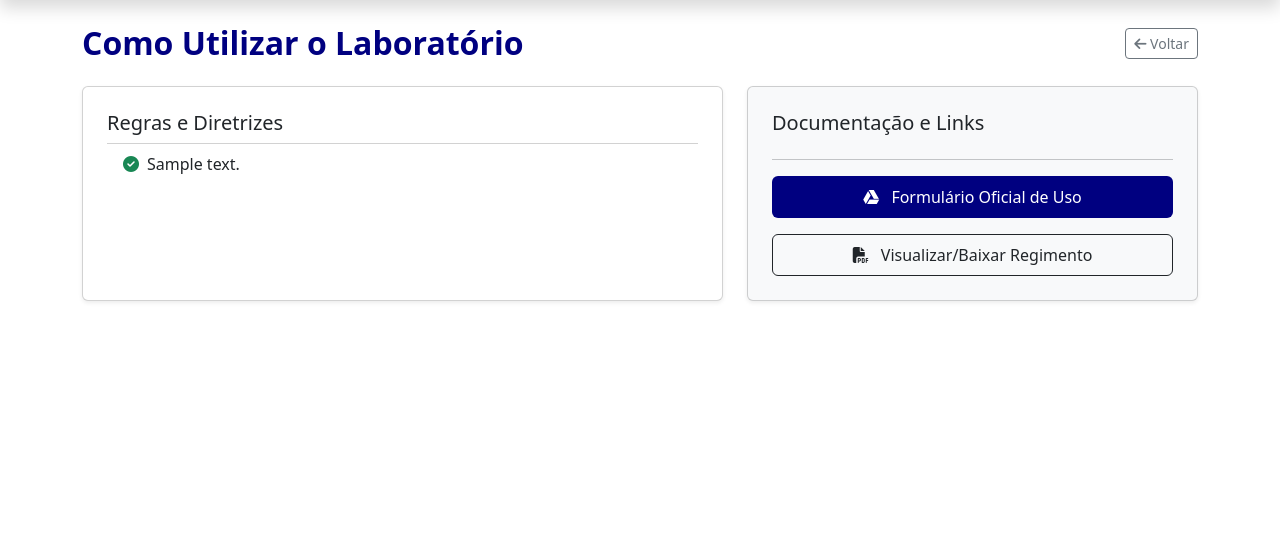
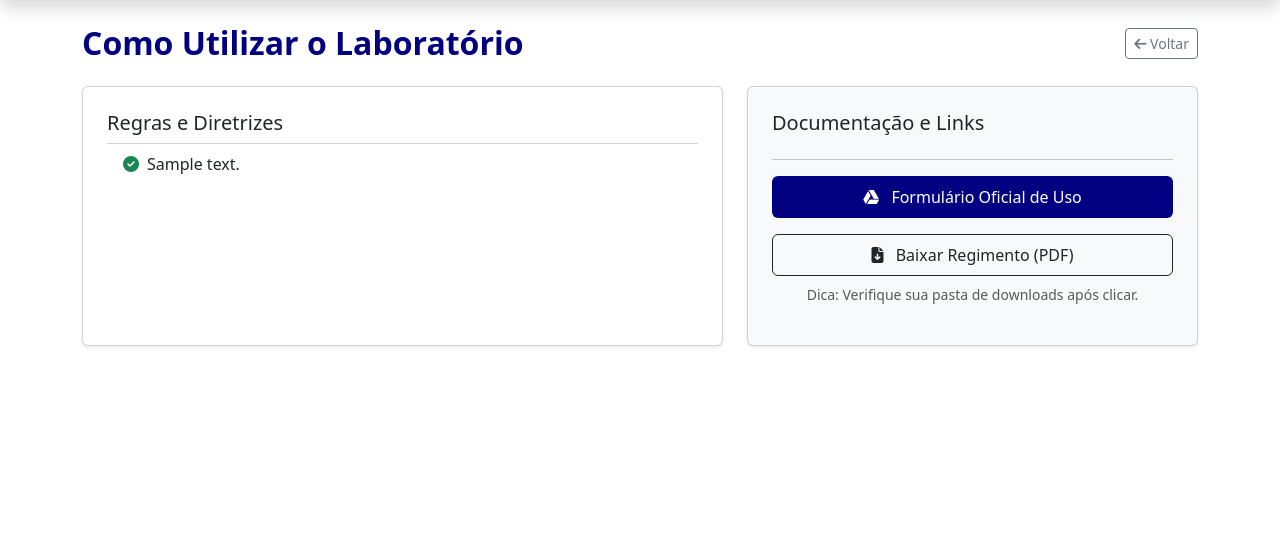
Before and after one commit to almeidasudarioarthurcassius-maker/SITE-OFICIAL-LABRIOS, a Flask app: page /how-to-use in a window 1280 px wide. Shown: the part 59-604 px from the top of the page. Run offline with Flask 3, Linux system fonts and the light colour scheme; tables that the repository leaves empty hold one stand-in row (values such as "Sample post").

Commit message:
Update how_to_use.html

```diff
--- a/site-labrios-oficial/templates/how_to_use.html
+++ b/site-labrios-oficial/templates/how_to_use.html
@@ -33,9 +33,10 @@
             {% endif %}
 
             {% if settings.regimento_pdf %}
-            <a href="{{ settings.regimento_pdf }}" target="_blank" download="Regimento_LABRIOS.pdf" class="btn btn-outline-dark w-100 py-2">
-                <i class="fas fa-file-pdf me-2"></i> Visualizar/Baixar Regimento
+            <a href="{{ settings.regimento_pdf }}" download="Regimento_LABRIOS.pdf" class="btn btn-outline-dark w-100 py-2">
+                <i class="fas fa-file-download me-2"></i> Baixar Regimento (PDF)
             </a>
+            <p class="text-center small text-muted mt-2">Dica: Verifique sua pasta de downloads após clicar.</p>
             {% else %}
             <button class="btn btn-outline-secondary w-100 py-2" disabled>Regimento em breve</button>
             {% endif %}
```
